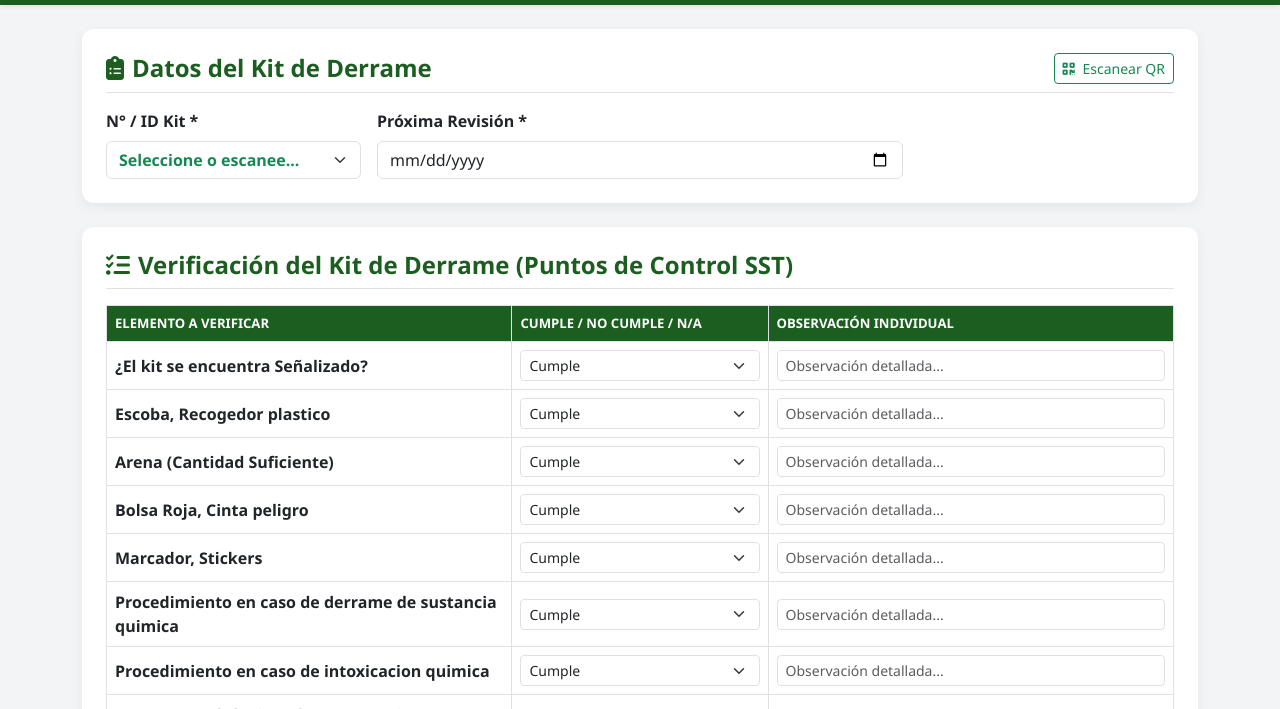
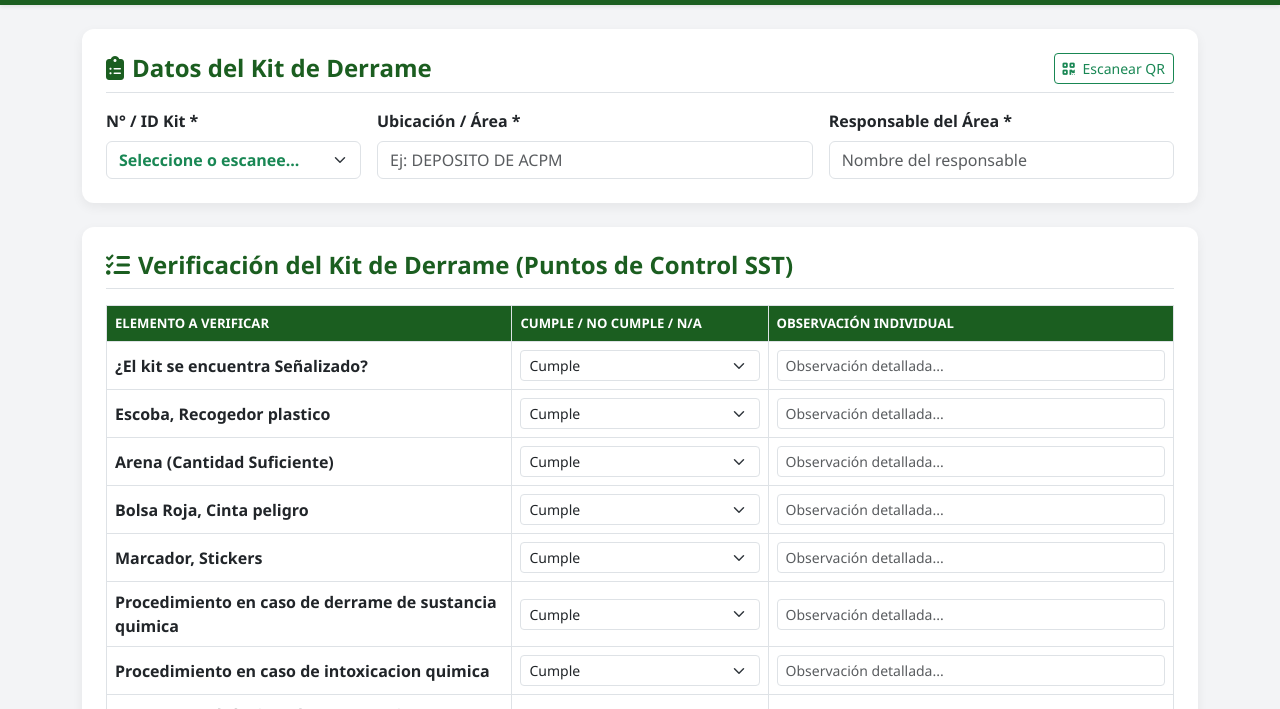
Before and after one commit to softwareproduccion0-afk/kits-derrame, a plain HTML site: page index.html in a window 1280 px wide. Both pictures are taken after a click on the button "Nueva Inspección". Shown: the part 57-766 px from the top of the page. Drawn offline with nearby package versions, Linux system fonts and the light colour scheme; a script that the page names is missing.

Commit message:
Add files via upload

```diff
--- a/index.html
+++ b/index.html
@@ -261,9 +261,13 @@
                                 <option value="">Seleccione o escanee...</option>
                             </select>
                         </div>
-                        <div class="col-md-6">
-                            <label class="form-label fw-bold">Próxima Revisión *</label>
-                            <input type="date" id="bot-expiry" class="form-control" required>
+                        <div class="col-md-5">
+                            <label class="form-label fw-bold">Ubicación / Área *</label>
+                            <input type="text" id="kit-location" class="form-control" required placeholder="Ej: DEPOSITO DE ACPM">
+                        </div>
+                        <div class="col-md-4">
+                            <label class="form-label fw-bold">Responsable del Área *</label>
+                            <input type="text" id="kit-responsible" class="form-control" required placeholder="Nombre del responsable">
                         </div>
                     </div>
                 </div>
```
